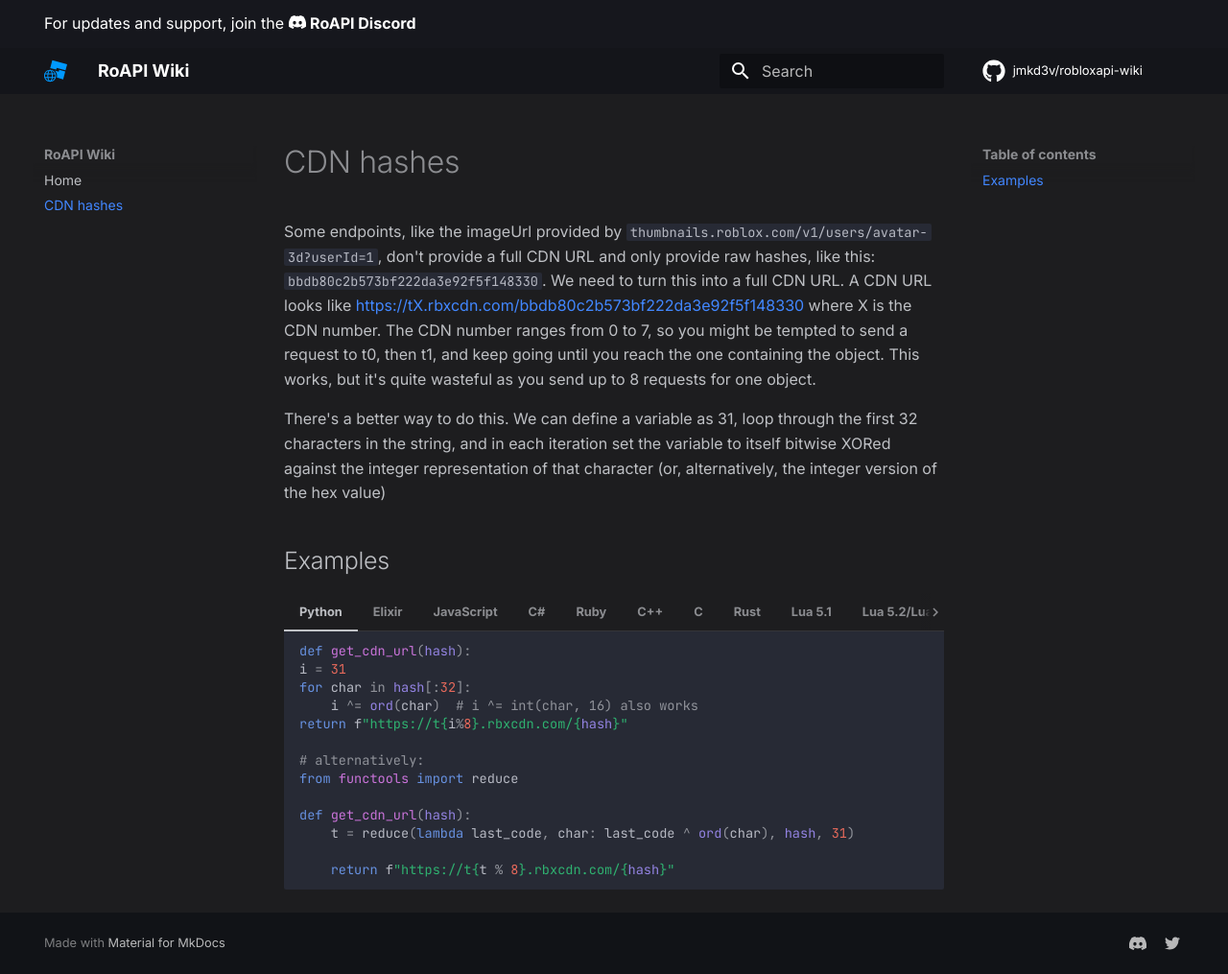
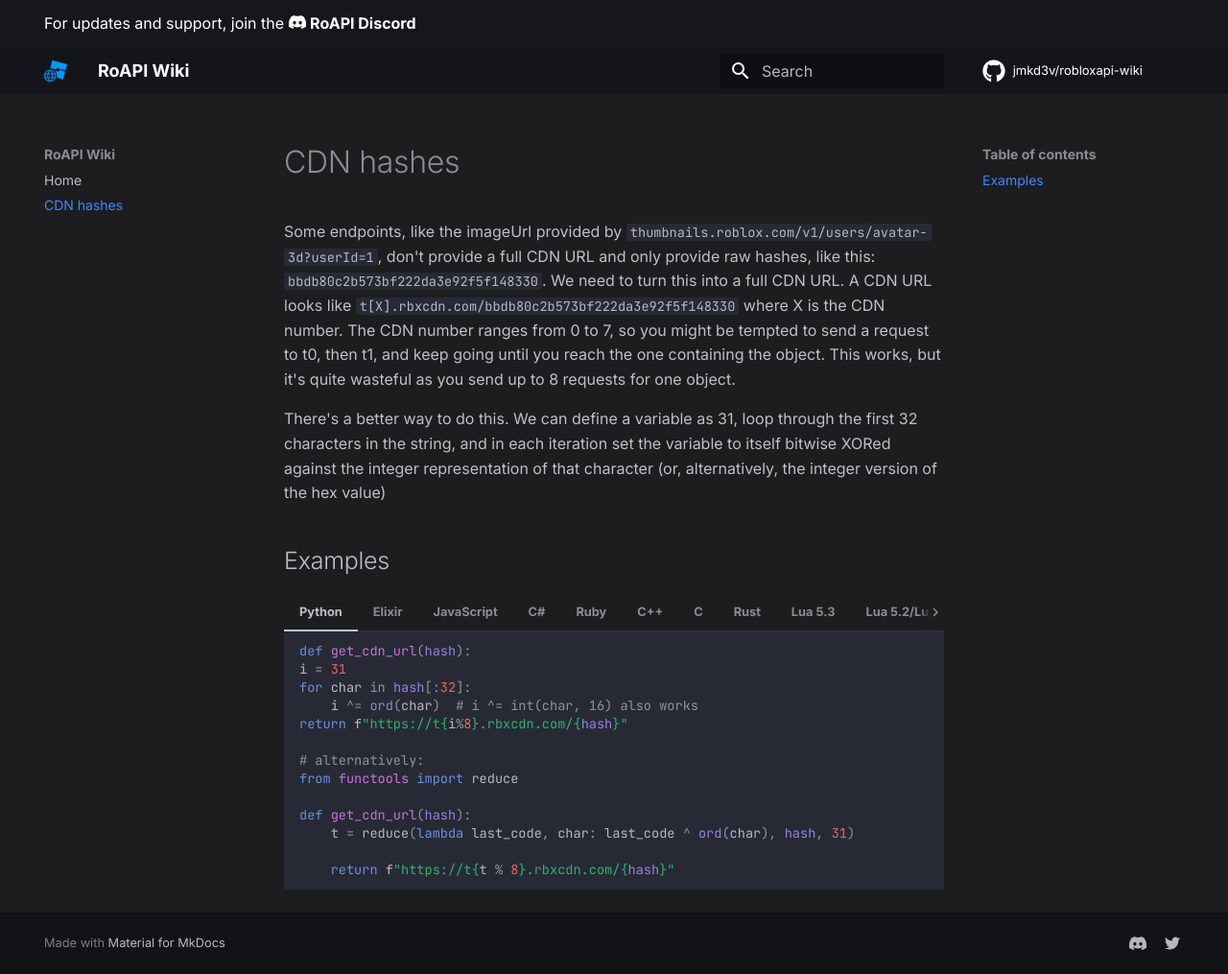
Before and after one commit to jmkd3v/robloxapi-wiki, an MkDocs documentation site: the page built from docs/cdn_hashes.md, in a window 1280 px wide and 1015 px high. Shown: the whole window at 96% size. Built offline with MkDocs 1.6.1 and Material for MkDocs 9.7.7, drawn with Linux system fonts in a browser that asks for light colours; comment, search, counter and statistics services are not loaded.

Commit message:
Update cdn_hashes.md

````diff
--- a/docs/cdn_hashes.md
+++ b/docs/cdn_hashes.md
@@ -109,7 +109,7 @@
         format!("https://t{}.rbxcdn.com/{}", t % 8, hash)
     }
     ```
-=== "Lua 5.1"
+=== "Lua 5.3"
     ```lua
     local function getCdnUrl(hash)
         local i = 31
````
Also changed, not shown: other parts of docs/cdn_hashes.md (+1 -1 lines).
